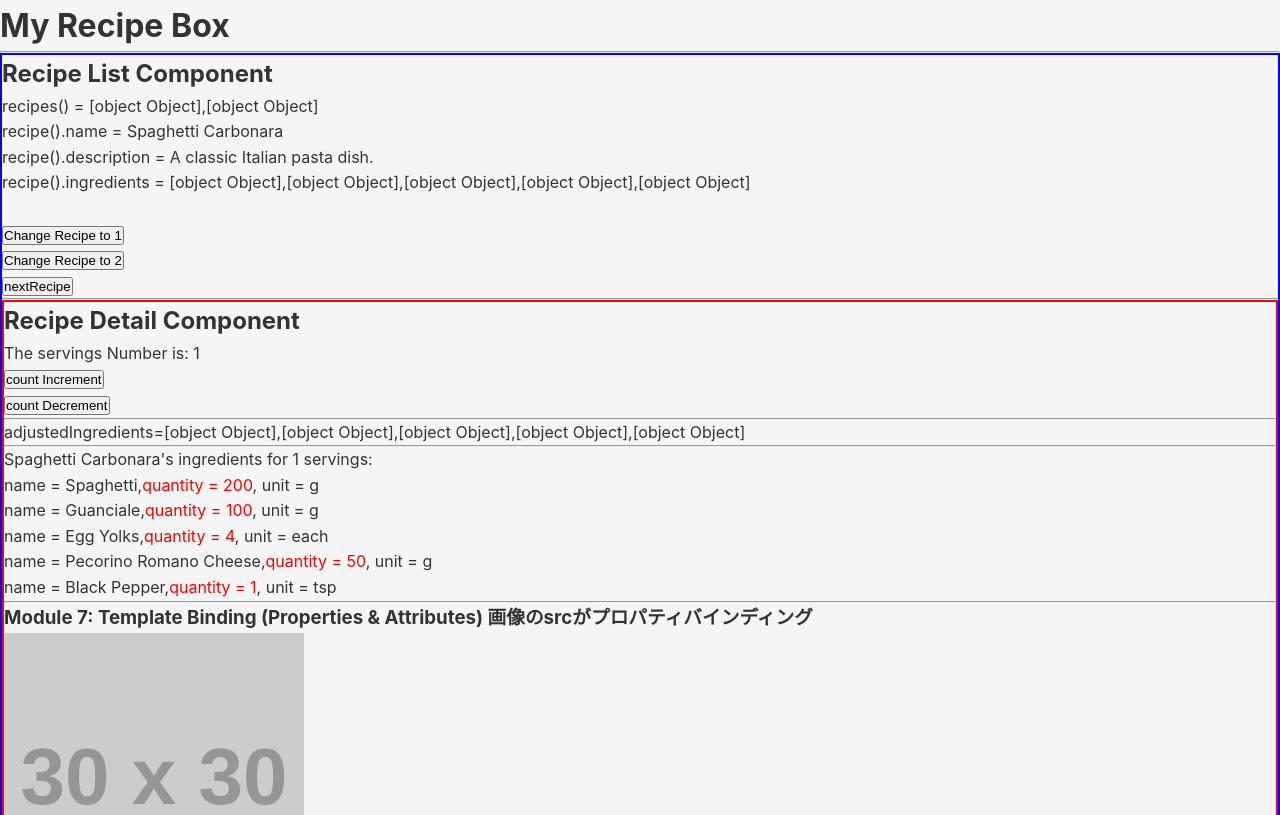
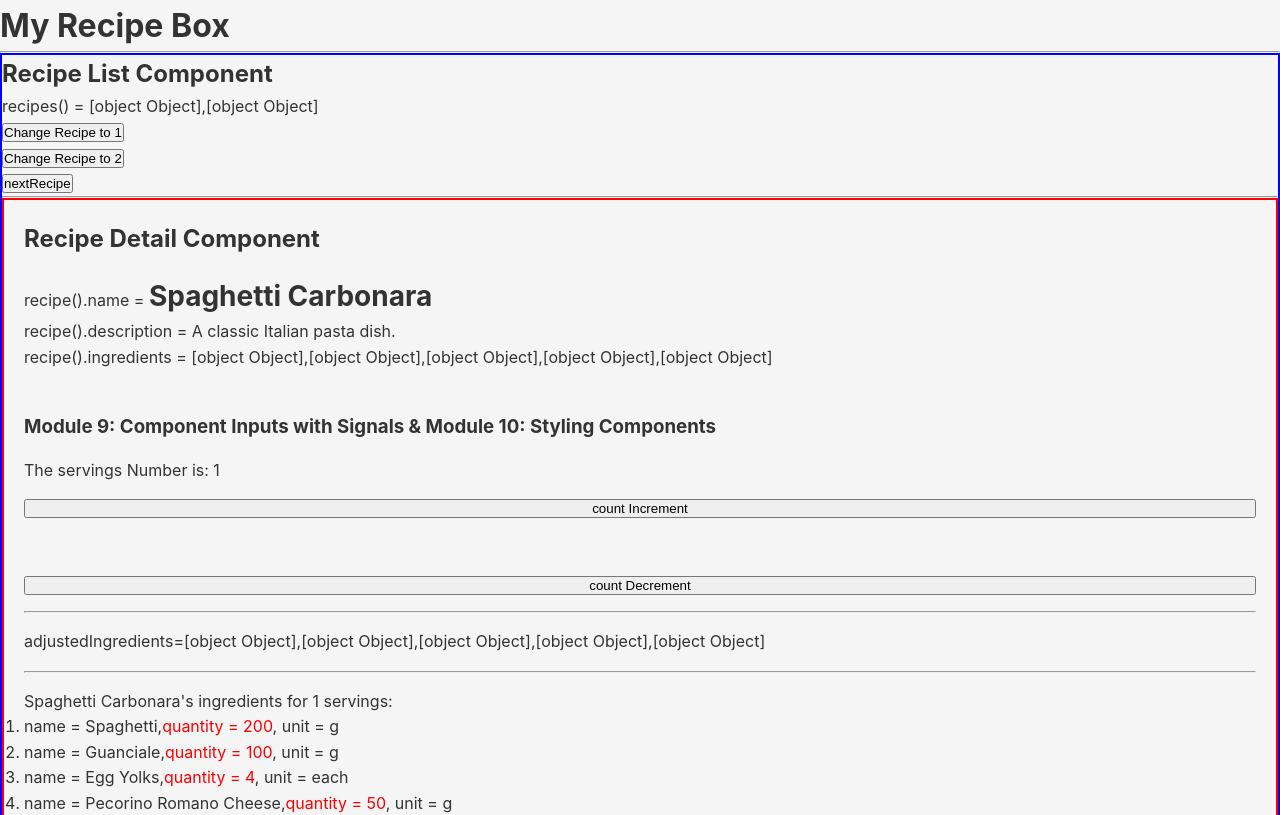
Before and after one commit to rooreckless/typescript-learn-fastest-udemy, an Angular app in the folder project_docker_TAFP/angular/: page / in a window 1280 px wide. Shown: the top 815 px of the page. Built offline with nearby package versions, Linux system fonts and the light colour scheme.

Commit message:
Module 10: Styling Components

```diff
--- a/project_docker_TAFP/angular/src/app/recipe-detail/recipe-detail.css
+++ b/project_docker_TAFP/angular/src/app/recipe-detail/recipe-detail.css
@@ -0,0 +1,20 @@
+.container {
+  display: flex;
+  flex-direction: column;  /* 縦に並べる */
+  gap: 16px;  /* flexboxの子要素間の間隔　=縦に16px */
+  padding: 20px;
+  img {
+    max-width: 300px;
+    border-radius: 8px;
+  }
+}
+
+.recipe_selected {
+    .name{
+    font-weight: bold;
+    font-size: 28px;
+    }
+    .description{
+        font-size:16px
+    }
+}
--- a/project_docker_TAFP/angular/src/app/recipe-detail/recipe-detail.html
+++ b/project_docker_TAFP/angular/src/app/recipe-detail/recipe-detail.html
@@ -1,5 +1,11 @@
-<section style="border: 2px solid red"><h2>Recipe Detail Component</h2>
-    <h3></h3>
+<section class="container" style="border: 2px solid red">
+    <h2>Recipe Detail Component</h2>
+    <div class="recipe_selected">
+        <p>recipe().name = <span class="name">{{recipe().name}}</span></p>
+        <p>recipe().description = <span class="description">{{recipe().description}}</span></p>
+        <p>recipe().ingredients = {{recipe().ingredients}}</p><br>
+    </div>
+    <h3>Module 9: Component Inputs with Signals & Module 10: Styling Components</h3>
     <p>The servings Number is: {{ servings() }}</p>
     <button (click)="incrementCount()">count Increment</button><br>
     <button (click)="decrementCount()">count Decrement</button>
--- a/project_docker_TAFP/angular/src/app/recipe-list/recipe-list.html
+++ b/project_docker_TAFP/angular/src/app/recipe-list/recipe-list.html
@@ -1,8 +1,6 @@
-<section style="border: 2px solid blue"><h2>Recipe List Component</h2>
+<section class="container" style="border: 2px solid blue"><h2>Recipe List Component</h2>
     <p>recipes() = {{recipes()}}</p>
-    <p>recipe().name = {{recipe().name}}</p>
-    <p>recipe().description = {{recipe().description}}</p>
-    <p>recipe().ingredients = {{recipe().ingredients}}</p><br>
+
     <button (click)="change_recipe_to1()">Change Recipe to 1</button><br>
     <button (click)="change_recipe_to2()">Change Recipe to 2</button><br>
     <button (click)="nextRecipe()">nextRecipe</button><br>
```
